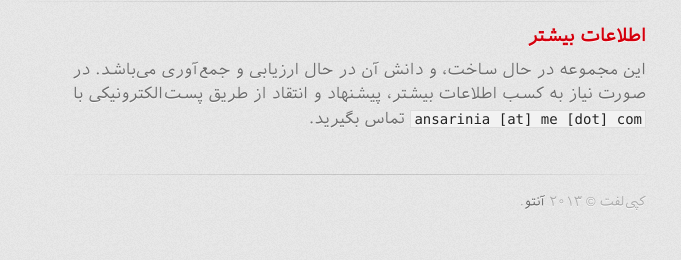
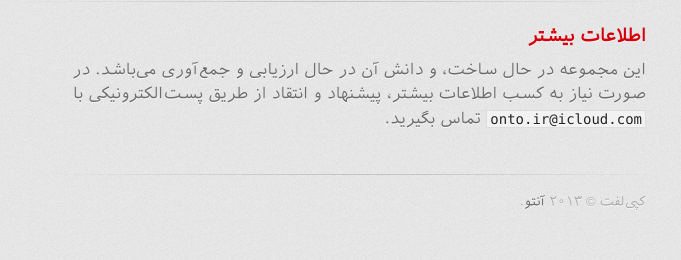
Before and after one commit to morteza/onto, a Jekyll site: the page built from index.md, in a window 1280 px wide. Shown: the part 1090-1350 px from the top of the page, without its empty margins (304-985 px from the left). Built offline with Jekyll 4.4.1, drawn with Linux system fonts in a browser that asks for light colours; Markdown is read by kramdown in place of the engine named in the settings.

Commit message:
Update contact email address

```diff
--- a/index.md
+++ b/index.md
@@ -40,4 +40,4 @@ title: "آنتو (onto.ir)"
 
 ###اطلاعات بیشتر
 
-این مجموعه در حال ساخت، و دانش آن در حال ارزیابی و جمع‌آوری می‌باشد. در صورت نیاز به کسب اطلاعات بیشتر، پیشنهاد و انتقاد از طریق پست‌الکترونیکی با <code>ansarinia [at] me [dot] com</code> تماس بگیرید.
+این مجموعه در حال ساخت، و دانش آن در حال ارزیابی و جمع‌آوری می‌باشد. در صورت نیاز به کسب اطلاعات بیشتر، پیشنهاد و انتقاد از طریق پست‌الکترونیکی با <code>onto.ir@icloud.com</code> تماس بگیرید.
```
